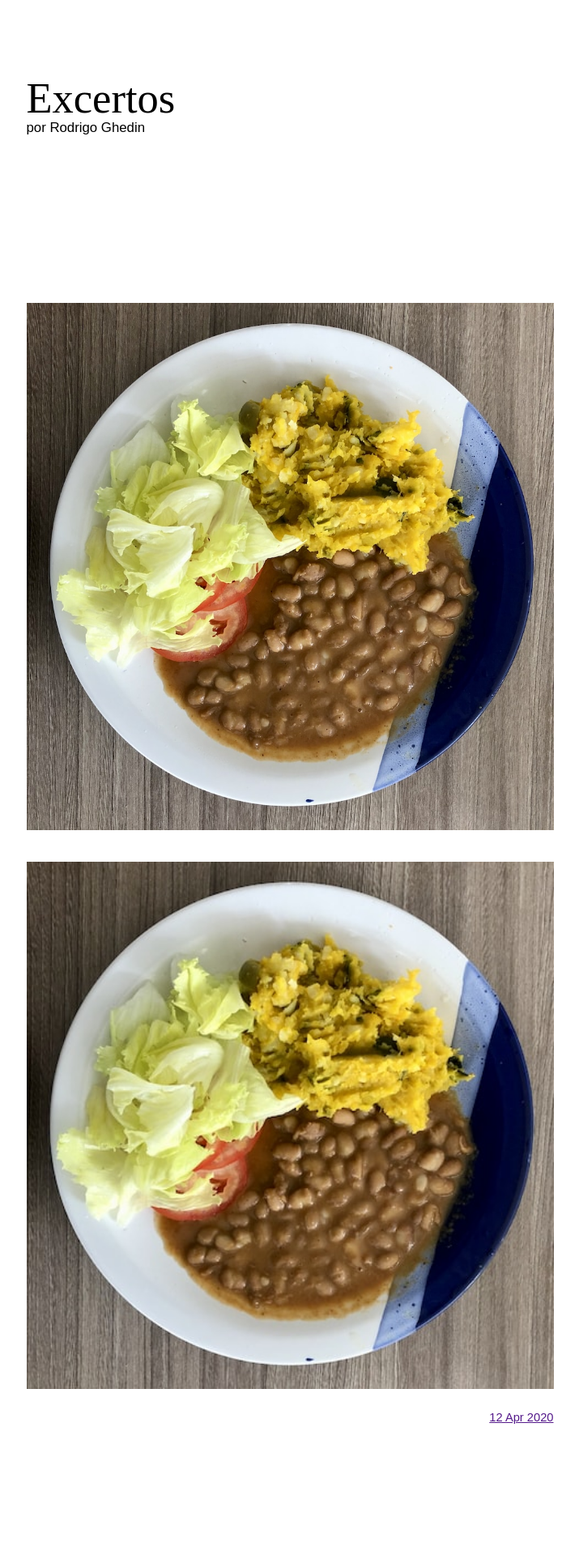
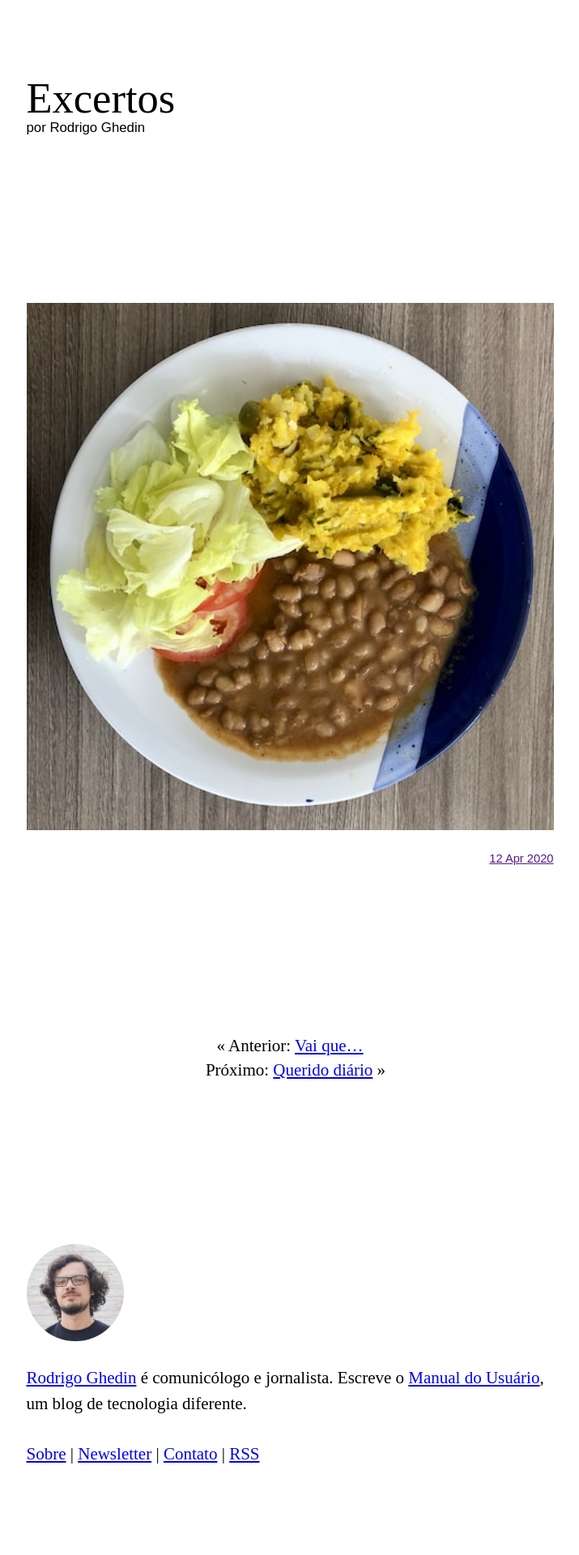
Before and after one commit to rghedin/rghedin.github.io, a Jekyll site: the page built from _posts/2020-04-12-pratos-1.md, in a window 1280 px wide. Shown: the top 1920 px of the page at 81% size, without its empty margins (282-997 px from the left). Built offline with Jekyll 4.4.1, drawn with Linux system fonts in a browser that asks for light colours.

Commit message:
Correção no post "Pratos #1".

```diff
--- a/_posts/2020-04-12-pratos-1.md
+++ b/_posts/2020-04-12-pratos-1.md
@@ -4,8 +4,6 @@ title: "Pratos #1"
 date: 2020-04-12 09:00 -0300
 categories: pratos
 ---
-![Foto de cima de um prato com feijão, purê de abóbora cabotiá e batata inglesa com azeitonas, e salada de alface americana e tomate.]({{ site.baseurl }}/assets/IMG_5118.jpg)
-
 <img alt="Foto de cima de um prato com feijão, purê de abóbora cabotiá e batata inglesa com azeitonas, e salada de alface americana e tomate."
    src="/assets/IMG_5118.jpg"
 	 srcset="/assets/IMG_5118-480.jpg 480w" />
```
